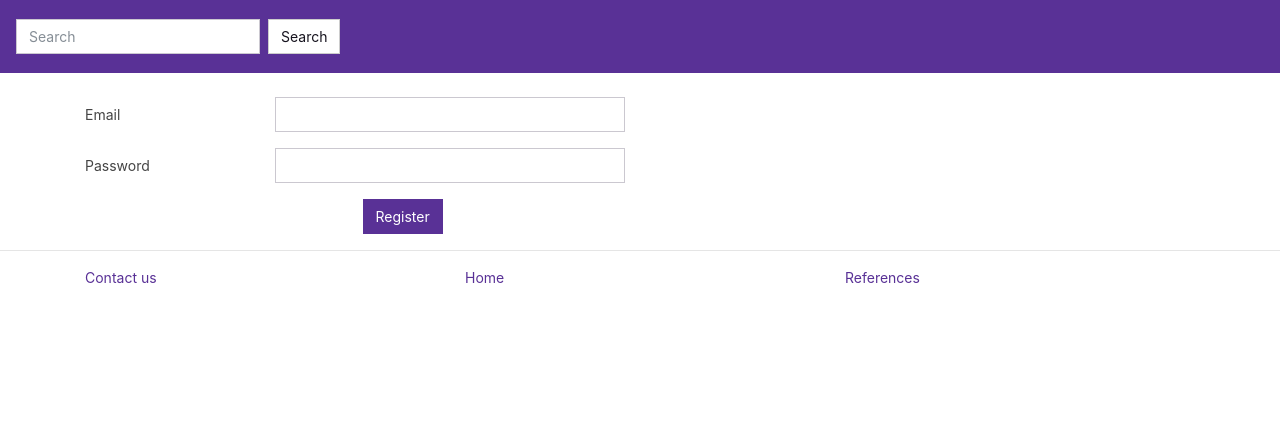
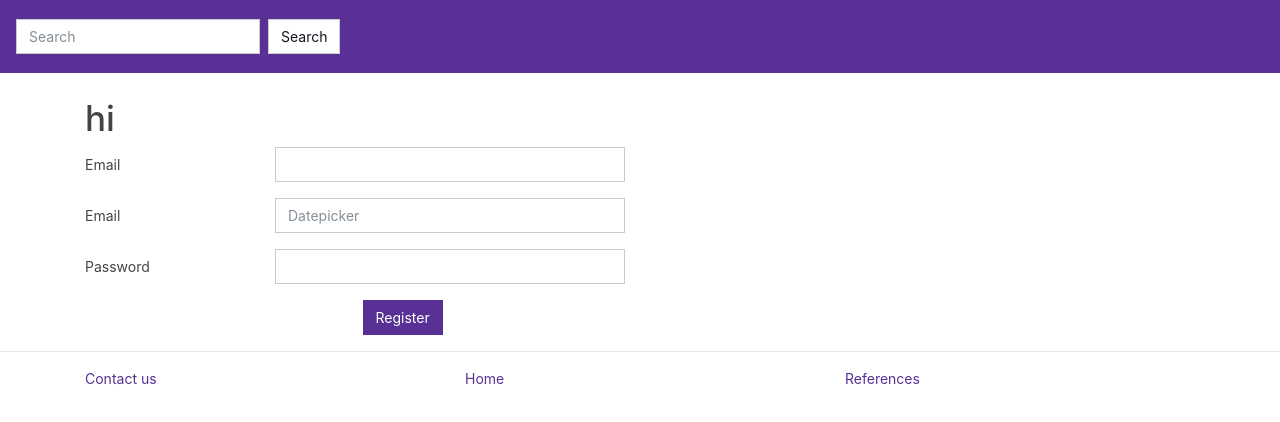
Before and after one commit to kiran-blockchain/mitel-angular, an Angular app: page /register in a window 1280 px wide. Shown: the top 422 px of the page. Built offline with nearby package versions, Linux system fonts and the light colour scheme.

Commit message:
Added LayzLoading

```diff
--- a/angular.json
+++ b/angular.json
@@ -30,7 +30,8 @@
             "styles": [
               "src/styles.css",
               "src/styles/bootstrap-theme.css",
-              "node_modules/@fortawesome/fontawesome-free/css/all.min.css"
+              "node_modules/@fortawesome/fontawesome-free/css/all.min.css",
+              "node_modules/ngx-bootstrap/datepicker/bs-datepicker.css"
             ],
             "scripts": [
               "node_modules/jquery/dist/jquery.min.js",
--- a/package.json
+++ b/package.json
@@ -22,6 +22,7 @@
     "@fortawesome/fontawesome-free": "^5.15.3",
     "bootstrap": "^4.6.0",
     "jquery": "^3.6.0",
+    "ngx-bootstrap": "^6.2.0",
     "rxjs": "~6.6.0",
     "tslib": "^2.0.0",
     "zone.js": "~0.11.3"
--- a/src/app/app.module.ts
+++ b/src/app/app.module.ts
@@ -1,5 +1,8 @@
 import { NgModule } from '@angular/core';
 import { BrowserModule } from '@angular/platform-browser';
+import { BrowserAnimationsModule } from '@angular/platform-browser/animations';
+import { BsDatepickerModule } from 'ngx-bootstrap/datepicker';
+
 
 import { AppRoutingModule } from './app-routing.module';
 import { AppComponent } from './app.component';
@@ -44,7 +47,9 @@ import { PublisherService } from './common/pubsub';
     AppRoutingModule,
     CustomCommonModule,
     FormsModule,
-    ReactiveFormsModule
+    ReactiveFormsModule,
+    BrowserAnimationsModule,
+    BsDatepickerModule.forRoot()
   ],
   providers: [
     PublisherService,
--- a/src/app/header/header.component.css
+++ b/src/app/header/header.component.css
@@ -0,0 +1,3 @@
+h1{
+    color: red;
+}
--- a/src/app/header/header.component.ts
+++ b/src/app/header/header.component.ts
@@ -1,10 +1,11 @@
-import { Component, OnInit } from '@angular/core';
+import { Component, OnInit, ViewEncapsulation } from '@angular/core';
 import { PublisherService } from '../common/pubsub';
 
 @Component({
   selector: 'app-header',
   templateUrl: './header.component.html',
-  styleUrls: ['./header.component.css']
+  styleUrls: ['./header.component.css'],
+  encapsulation:ViewEncapsulation.Emulated
 })
 export class HeaderComponent implements OnInit {
 
--- a/src/app/register/register.component.html
+++ b/src/app/register/register.component.html
@@ -1,10 +1,23 @@
 <div  [formGroup]="register" class="container mt-4">
+    <h1>hi</h1>
     <div class="form-group row">
         <label class="col-sm-2 col-form-label">Email</label>
         <div class="col-sm-4">
             <input type="text" class="form-control"
             formControlName="email"
             >
+        </div>
+    </div>
+    <div class="form-group row">
+        <label class="col-sm-2 col-form-label">Email</label>
+        <div class="col-sm-4">
+            <input type="text"
+            placeholder="Datepicker"
+            class="form-control"
+            formControlName="dateOfBirth"
+            [bsConfig]='bsConfig'
+            bsDatepicker>
+
         </div>
     </div>
     <div class="form-group row">
--- a/src/app/register/register.component.ts
+++ b/src/app/register/register.component.ts
@@ -7,11 +7,12 @@ import { FormControl, FormGroup } from '@angular/forms';
   styleUrls: ['./register.component.css']
 })
 export class RegisterComponent implements OnInit {
-
+bsConfig:any;
   constructor() {
+    this.bsConfig = Object.assign({}, { containerClass: 'theme-dark-blue' });
     this.register= new FormGroup({
       email:new FormControl(''),
-
+      dateOfBirth:new FormControl(''),
       password:new FormControl('')
     })
     this.register.valueChanges.subscribe(data=>{
```
Also changed, not shown: 1 other file (tests, documents, lock files or other folders).
